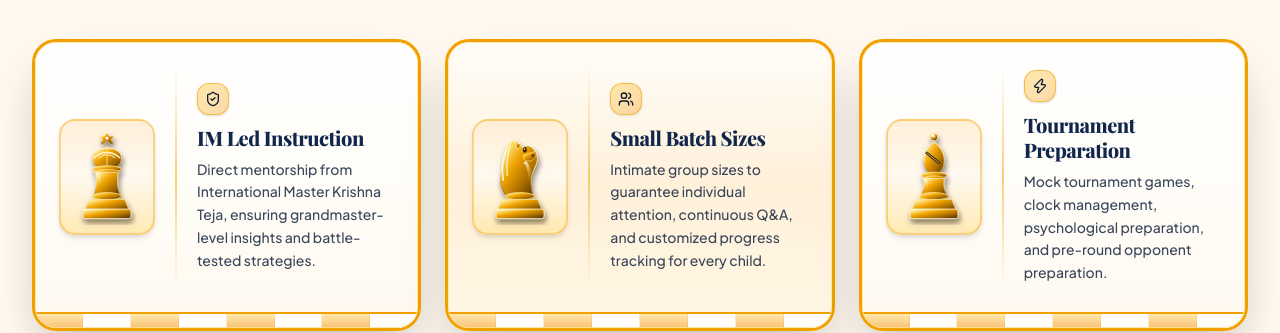
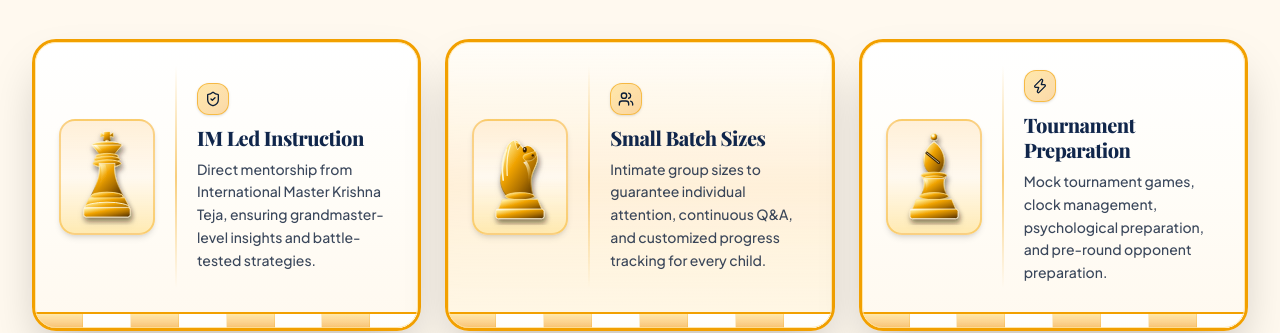
Before and after one commit to Klavanya0704/VelocityChess, a React (Vite) app: page /about in a window 1280 px wide. Shown: the part 1860-2193 px from the top of the page. Built offline with nearby package versions, Linux system fonts and the light colour scheme; a web font is replaced by a local one.

Commit message:
Replace King piece artwork with exact 3D Gold King from reference image (Formee cross, flared crown rim, double torus collar rings, and glossy metallic finish)

```diff
--- a/src/pages/AboutPage.tsx
+++ b/src/pages/AboutPage.tsx
@@ -67,50 +67,52 @@ const GoldChessPiece3D: React.FC<{ piece: string; className?: string }> = ({ pie
       <g filter={`url(#gold-drop-shadow-${p})`}>
 
         {/* ------------------------------------------------------------- */}
-        {/* 1. KING (♔) */}
+        {/* 1. KING (MATCHING USER'S REFINED 3D GOLD KING IMAGE) */}
         {/* ------------------------------------------------------------- */}
         {p === 'king' && (
           <g>
-            {/* Formée Cross Finial */}
+            {/* Formée Cross Finial Top */}
             <path
-              d="M 40 4 L 43 9 L 49 9 L 45 13 L 47 19 L 40 15 L 33 19 L 35 13 L 31 9 L 37 9 Z"
+              d="M 36 3 H 44 V 7 L 48 4 L 48 10 L 44 9 V 15 H 36 V 9 L 32 10 L 32 4 L 36 7 Z"
               fill={`url(#gold-metal-main-${p})`}
               stroke={`url(#gold-stroke-${p})`}
               strokeWidth="0.8"
             />
-            <circle cx="40" cy="11.5" r="1.8" fill="#FFFFFF" />
+            {/* Cross Mount Sphere */}
+            <circle cx="40" cy="16.5" r="2.5" fill={`url(#gold-sphere-${p})`} stroke="#FFF7D1" strokeWidth="0.8" />
 
-            {/* King Crown Dome */}
+            {/* Inverted Cone Crown Flare Top Rim */}
+            <ellipse cx="40" cy="20" rx="19" ry="4" fill={`url(#gold-metal-main-${p})`} stroke="#FFF7D1" strokeWidth="1" />
             <path
-              d="M 22 36 C 22 20, 58 20, 58 36 C 58 44, 52 50, 40 50 C 28 50, 22 44, 22 36 Z"
+              d="M 21 20 L 59 20 L 47 34 L 33 34 Z"
               fill={`url(#gold-metal-main-${p})`}
               stroke={`url(#gold-stroke-${p})`}
               strokeWidth="0.8"
             />
-            {/* Crown Rib Arches */}
-            <path d="M 24 36 Q 40 23, 56 36" fill="none" stroke="#FFF7D1" strokeWidth="1.8" strokeLinecap="round" />
-            <path d="M 30 36 Q 40 28, 50 36" fill="none" stroke="#FFF7D1" strokeWidth="1.2" strokeLinecap="round" />
-            <path d="M 40 22 V 50" fill="none" stroke="#FFE485" strokeWidth="1.5" opacity="0.7" />
+            {/* Specular Highlight on Crown Flare */}
+            <path d="M 23 20 C 28 25, 33 30, 34 34 H 40 C 37 30, 32 25, 27 20 Z" fill={`url(#gold-specular-${p})`} />
 
-            {/* Crown Base Beaded Ring */}
-            <ellipse cx="40" cy="50" rx="18" ry="4" fill={`url(#gold-metal-main-${p})`} stroke="#FFE08A" strokeWidth="1" />
-            <ellipse cx="40" cy="54" rx="16" ry="3.5" fill={`url(#gold-metal-main-${p})`} stroke="#FFE08A" strokeWidth="0.8" />
+            {/* Upper Collar Ring (Double Torus) */}
+            <ellipse cx="40" cy="34" rx="14" ry="3.5" fill={`url(#gold-metal-main-${p})`} stroke="#FFE08A" strokeWidth="1" />
+            <ellipse cx="40" cy="38" rx="16" ry="4" fill={`url(#gold-metal-main-${p})`} stroke="#FFE08A" strokeWidth="1" />
+            <ellipse cx="40" cy="43" rx="17.5" ry="4.5" fill={`url(#gold-metal-main-${p})`} stroke="#FFE08A" strokeWidth="1.2" />
 
-            {/* Waist Stem */}
+            {/* Main Hourglass Column Stem */}
             <path
-              d="M 26 54 C 26 54, 29 74, 23 84 H 57 C 51 74, 54 54, 54 54 Z"
+              d="M 30 43 C 33 60, 24 74, 20 84 H 60 C 56 74, 47 60, 50 43 Z"
               fill={`url(#gold-metal-main-${p})`}
               stroke={`url(#gold-stroke-${p})`}
               strokeWidth="0.8"
             />
-            {/* Specular Shine Overlay */}
-            <path d="M 27 55 Q 32 70, 26 83 H 32 Q 36 70, 31 55 Z" fill={`url(#gold-specular-${p})`} />
+            {/* Stem Gloss Reflection */}
+            <path d="M 31 44 Q 38 62, 23 83 H 32 Q 44 62, 38 44 Z" fill={`url(#gold-specular-${p})`} />
 
-            {/* Pedestal Base Ring & Tiered Stand */}
-            <ellipse cx="40" cy="84" rx="18" ry="4.5" fill={`url(#gold-metal-main-${p})`} stroke="#FFE08A" strokeWidth="1" />
-            <path d="M 18 88 L 62 88 L 67 100 C 67 104, 13 104, 13 100 Z" fill={`url(#gold-metal-main-${p})`} stroke="#FFE08A" strokeWidth="0.8" />
-            <rect x="10" y="100" width="60" height="12" rx="3" fill={`url(#gold-metal-main-${p})`} stroke="#FFF3D6" strokeWidth="1" />
-            <rect x="10" y="100" width="60" height="4" rx="1" fill={`url(#gold-specular-${p})`} opacity="0.6" />
+            {/* Pedestal Base (Double Heavy Torus Base) */}
+            <ellipse cx="40" cy="84" rx="20" ry="5" fill={`url(#gold-metal-main-${p})`} stroke="#FFE08A" strokeWidth="1.2" />
+            <path d="M 18 86 C 16 90, 14 94, 12 98 L 68 98 C 66 94, 64 90, 62 86 Z" fill={`url(#gold-metal-main-${p})`} stroke="#FFE08A" strokeWidth="0.8" />
+            <ellipse cx="40" cy="98" rx="28" ry="6.5" fill={`url(#gold-metal-main-${p})`} stroke="#FFF7D1" strokeWidth="1.2" />
+            <rect x="11" y="98" width="58" height="12" rx="3" fill={`url(#gold-metal-main-${p})`} stroke="#FFF3D6" strokeWidth="1" />
+            <rect x="11" y="98" width="58" height="4" rx="1" fill={`url(#gold-specular-${p})`} opacity="0.6" />
           </g>
         )}
 
```
